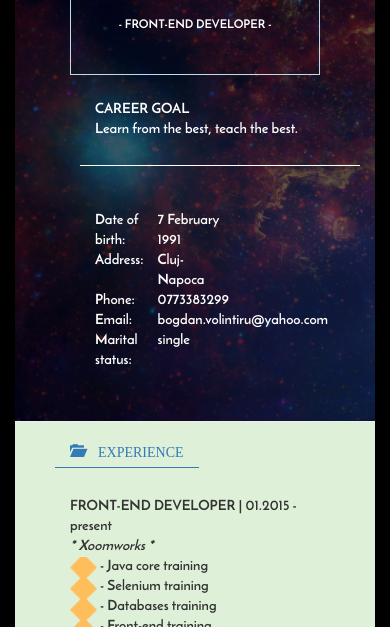
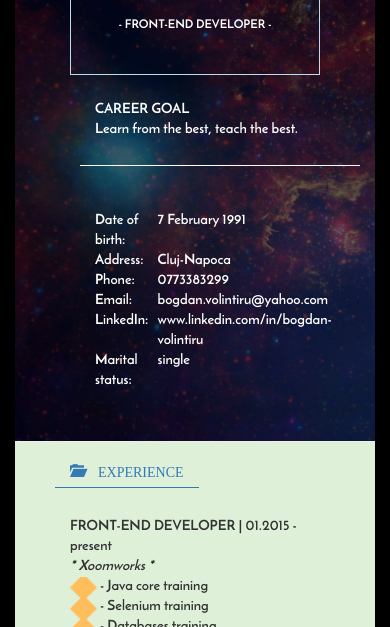
Before and after one commit to bvolintiru/cv, a plain HTML site: page index.html in a window 390 px wide. Shown: the part 217-844 px from the top of the page. Drawn offline with Linux system fonts and the light colour scheme.

Commit message:
linkedin added

```diff
--- a/index.html
+++ b/index.html
@@ -35,23 +35,27 @@
                 <div class="contact text-white row col-md-12">
                     <div class="contact-me row ">
                         <div class="col-xs-3">Date of birth:</div>
-                        <div class="col-xs-3">7 February 1991</div>
+                        <div class="col-xs-9">7 February 1991</div>
                     </div>
                     <div class="contact-me row">
                         <div class="col-xs-3">Address:</div>
-                        <div class="col-xs-3">Cluj-Napoca</div>
+                        <div class="col-xs-9">Cluj-Napoca</div>
                     </div>
                     <div class="contact-me row">
                         <div class="col-xs-3">Phone:</div>
-                        <div class="col-xs-3">0773383299</div>
+                        <div class="col-xs-9">0773383299</div>
                     </div>
                     <div class="contact-me row">
                         <div class="col-xs-3">Email:</div>
-                        <div class="col-xs-3">bogdan.volintiru@yahoo.com</div>
+                        <div class="col-xs-9">bogdan.volintiru@yahoo.com</div>
+                    </div>
+                    <div class="contact-me row">
+                        <div class="col-xs-3">LinkedIn:</div>
+                        <div class="col-xs-9">www.linkedin.com/in/bogdan-volintiru</div>
                     </div>
                     <div class="contact-me row">
                         <div class="col-xs-3">Marital status:</div>
-                        <div class="col-xs-3">single</div>
+                        <div class="col-xs-9">single</div>
                     </div>
                 </div>
             </div>
```
